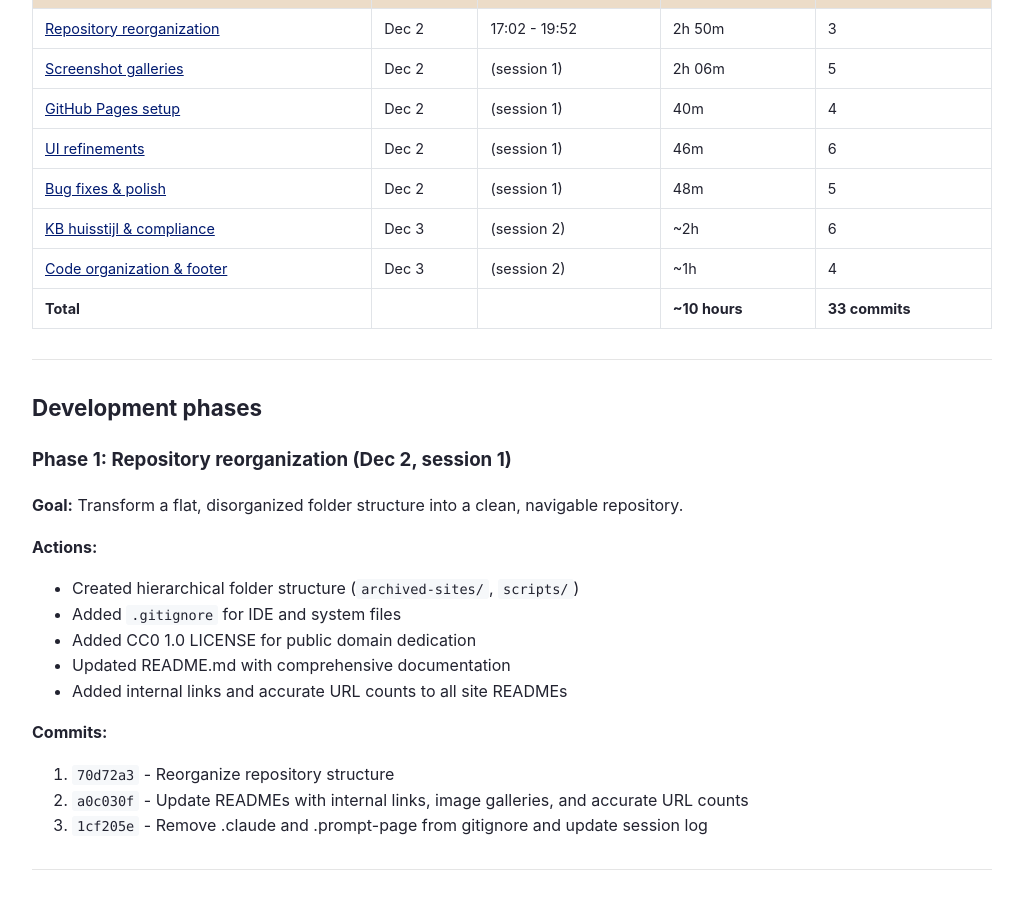
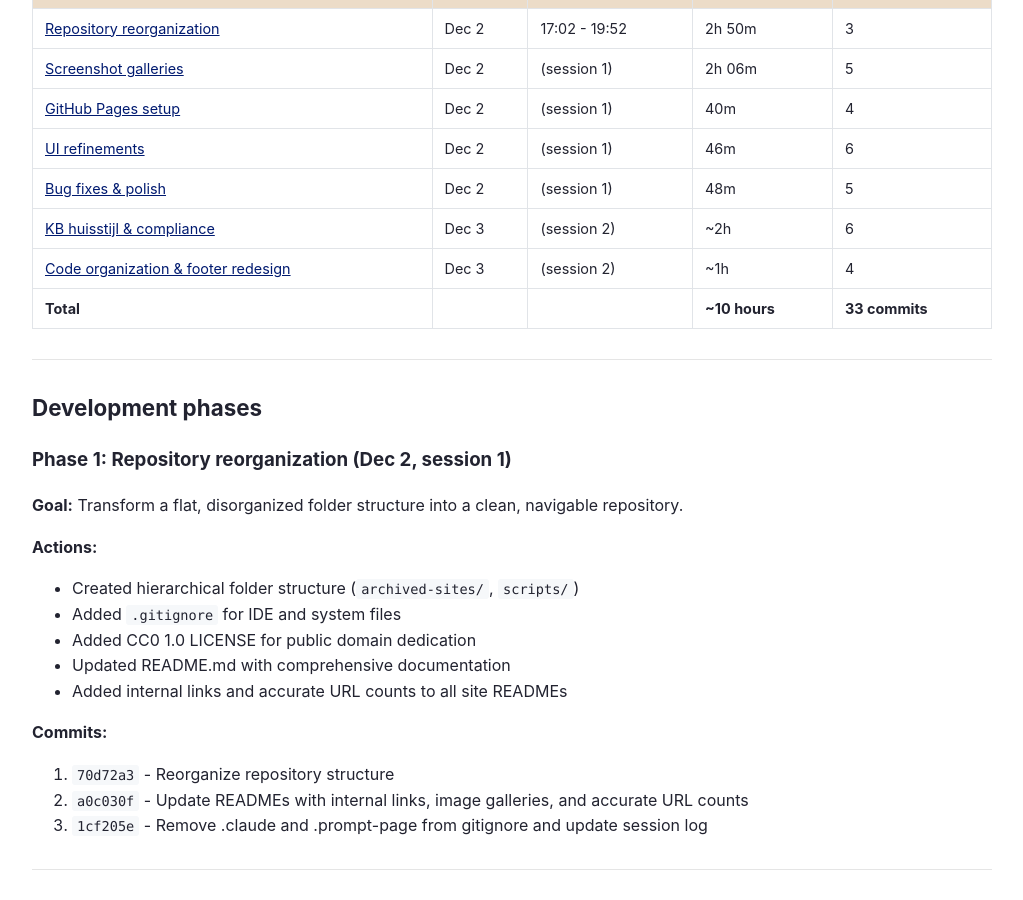
Before and after one commit to ookgezellig/SaveToWaybackMachine, a Jekyll site: the page built from how-this-site-was-built.md, in a window 1280 px wide and 900 px high, scrolled down 727 px. Shown: the whole window, without its empty margins (128-1151 px from the left). Built offline with Jekyll 4.4.1, drawn with Linux system fonts in a browser that asks for light colours.

Commit message:
Fix phase 7 name in timeline table to match header
🤖 Generated with [Claude Code](https://claude.com/claude-code)

Co-Authored-By: Claude <noreply@anthropic.com>

```diff
--- a/how-this-site-was-built.md
+++ b/how-this-site-was-built.md
@@ -32,7 +32,7 @@ This GitHub Pages site was created in multiple intensive sessions on December 2-
 | [UI refinements](#phase-4-ui-refinements-dec-2-session-1) | Dec 2 | (session 1) | 46m | 6 |
 | [Bug fixes & polish](#phase-5-bug-fixes--polish-dec-2-session-1) | Dec 2 | (session 1) | 48m | 5 |
 | [KB huisstijl & compliance](#phase-6-kb-huisstijl--compliance-dec-3-session-2) | Dec 3 | (session 2) | ~2h | 6 |
-| [Code organization & footer](#phase-7-code-organization--footer-redesign-dec-3-session-2) | Dec 3 | (session 2) | ~1h | 4 |
+| [Code organization & footer redesign](#phase-7-code-organization--footer-redesign-dec-3-session-2) | Dec 3 | (session 2) | ~1h | 4 |
 | **Total** | | | **~10 hours** | **33 commits** |
 
 ---
```
